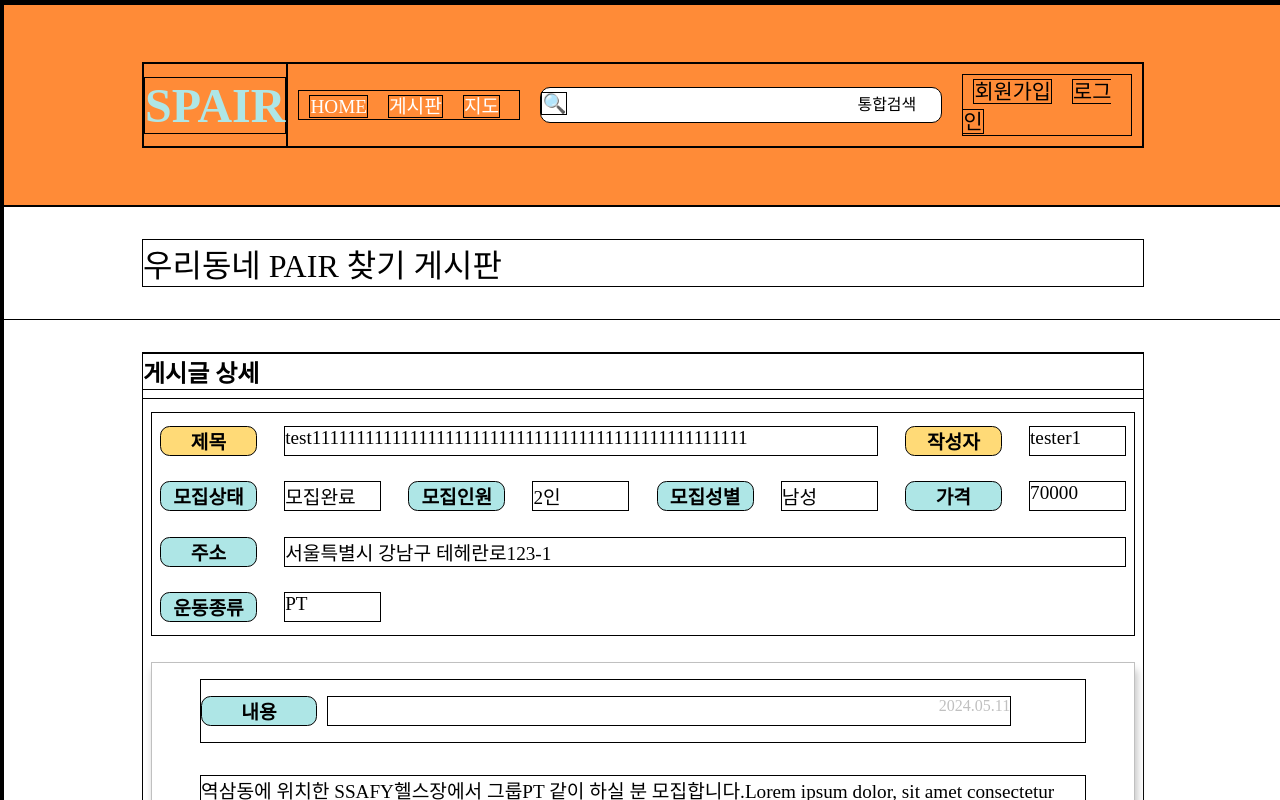
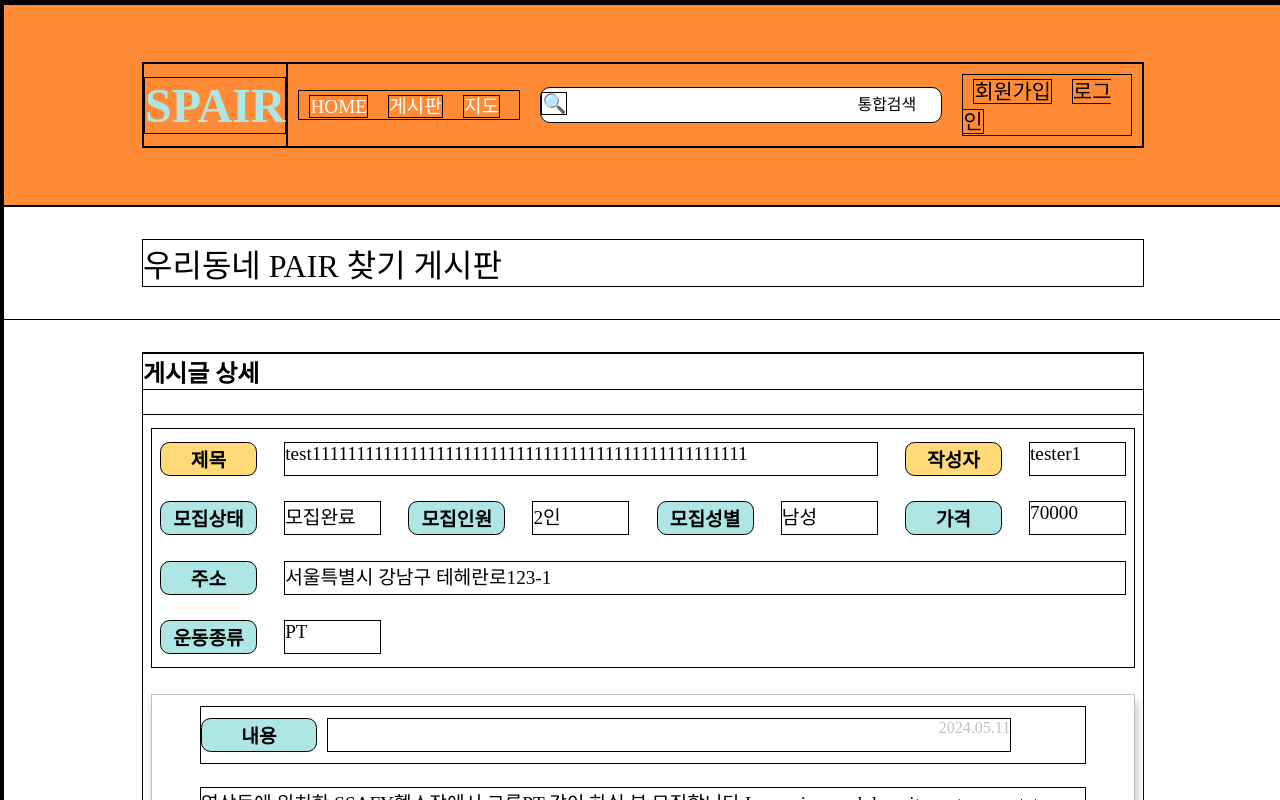
Before and after one commit to seoh77/Spair, a Vue app in the folder front/spair-project/: page /board/1 in a window 1280 px wide. Shown: the top 800 px of the page. Built offline with nearby package versions, Linux system fonts and the light colour scheme; a web font is replaced by a local one.

Commit message:
:lipstick: Design: BoardDetail.vue CSS 변경

```diff
--- a/front/spair-project/src/components/board/BoardDetail.vue
+++ b/front/spair-project/src/components/board/BoardDetail.vue
@@ -4,7 +4,7 @@
 
             <h4>게시글 상세</h4>
             <div id="wrap">
-                <div id="de">
+                <div id="grid">
 
                         <div class="item">제목</div>
                         <div class="item">{{ post.title }}</div>
@@ -13,7 +13,7 @@
                         <div class="item">{{ post.writer }}</div>
 
                         <div class="item">모집상태</div>
-                        <div class="item">{{ post.status ? '모집중' : '모집완료' }}</div>
+                        <div class="item" :class="{ 'red': post.status }">{{ post.status ? '모집중' : '모집완료' }}</div>
 
                         <div class="item">모집인원</div>
                         <div class="item">{{ post.recruitment_num }}인</div>
@@ -78,6 +78,7 @@ const updateBoard = function(){
     justify-content: center;
     align-items: center;
 }
+
 #details {
     width: 75%;
     max-width: 1200px;
@@ -87,6 +88,7 @@ const updateBoard = function(){
     align-items: center;
     margin: 2rem;
 }
+
 h4 {
     width: 100%;
     display: flex;
@@ -96,37 +98,54 @@ h4 {
     font-size: 1.5rem;
     margin: 0 0 0.5rem 0;
 }
+
 #wrap {
     width: 100%;
     display: flex;
     flex-direction: column;
     font-size: 1.2rem;
     font-family: 'NanumSquareRound';
+    margin: 1rem 0;
 }
+
 #wrap div {
     margin: 0.8rem 0.5rem ;
 }
-#de {
+
+#grid {
     display: grid;
     column-gap: 0.7rem;
     grid-template-rows: 1fr 1fr 1fr 1fr;
     grid-template-columns: repeat(8, 1fr);
 }
+
+.red {
+    color: red;
+}
+
 .item:nth-child(14) {
     grid-column: 2 / span 7;
 }
+
 .item:nth-child(odd) {
     font-weight: bold;
-    text-align: center;
+    /* text-align: center; */
     background-color: var(--secondary-color);
     border-radius: 0.6rem;
+    height: 2rem;
+    display: flex;
+    justify-content: center;
+    align-items: center;
 }
+
 .item:nth-child(1) {
     background-color: var(--sub-color);
 }
+
 .item:nth-child(2) {
     grid-column: 2 / span 5;
 }
+
 .item:nth-child(3) {
     background-color: var(--sub-color);
 }
@@ -138,30 +157,39 @@ h4 {
     border: 0.1rem solid var(--gray-color);
     box-shadow: 0.1rem 0.5rem 0.5rem var(--gray-color);
 }
+
 #con div {
     width: 90%;
-    margin: 1rem 0;
+    margin: 0.7rem 0;
 }
+
 #inner-wrap {
     display: grid;
     grid-template-columns: 1fr 6fr;
     grid-template-rows: 1fr;
 }
+
 .tem:nth-child(1) {
-    text-align: center;
+    display: flex;
+    justify-content: center;
+    align-items: center;
     background-color: var(--secondary-color);
     border-radius: 0.6rem;
     font-weight: bold;
+    height: 2rem;
 }
+
 .tem:nth-child(2) {
     text-align: end;
     color: var(--gray-color);
     font-size: 1rem;
 }
+
 #btn {
     display: flex;
     flex-direction: row-reverse;
 }
+
 button {
     width: 10%;
     border-style: none;
@@ -170,11 +198,15 @@ button {
     font-size: 1.3rem;
     font-weight: bold;
     font-family: 'NanumSquareRound';
+    height: 2.5rem;
 }
+
 button:nth-child(1) {
     background-color: red;
 }
+
 button:nth-child(2) {
     background-color: var(--secondary-color);
 }
+
 </style>
--- a/front/spair-project/src/components/board/BoardSearchFilter.vue
+++ b/front/spair-project/src/components/board/BoardSearchFilter.vue
@@ -170,7 +170,7 @@ select {
 }
 
 #min {
-    margin: 0 1rem 0.4rem 1rem;
+    margin: 0 1rem 0.3rem 1rem;
 }
 
 input {
```
